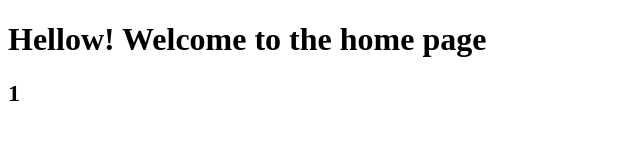
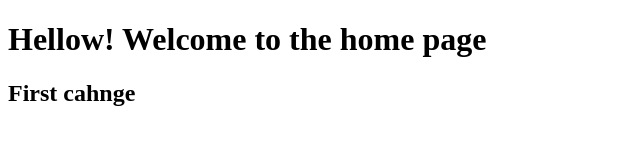
Before and after one commit to bekiman/remote_repository, a plain HTML site: page WebApp/WebContent/index.html in a window 1280 px wide. Shown: the whole page, without its empty margins (0-640 px from the left). Drawn offline with Linux system fonts and the light colour scheme.

Commit message:
First change

```diff
--- a/WebApp/WebContent/index.html
+++ b/WebApp/WebContent/index.html
@@ -6,6 +6,6 @@
 </head>
 <body>
 <h1>Hellow! Welcome to the home page</h1>
-<h2>1</h2>
+<h2>First cahnge</h2>
 </body>
 </html>
```
